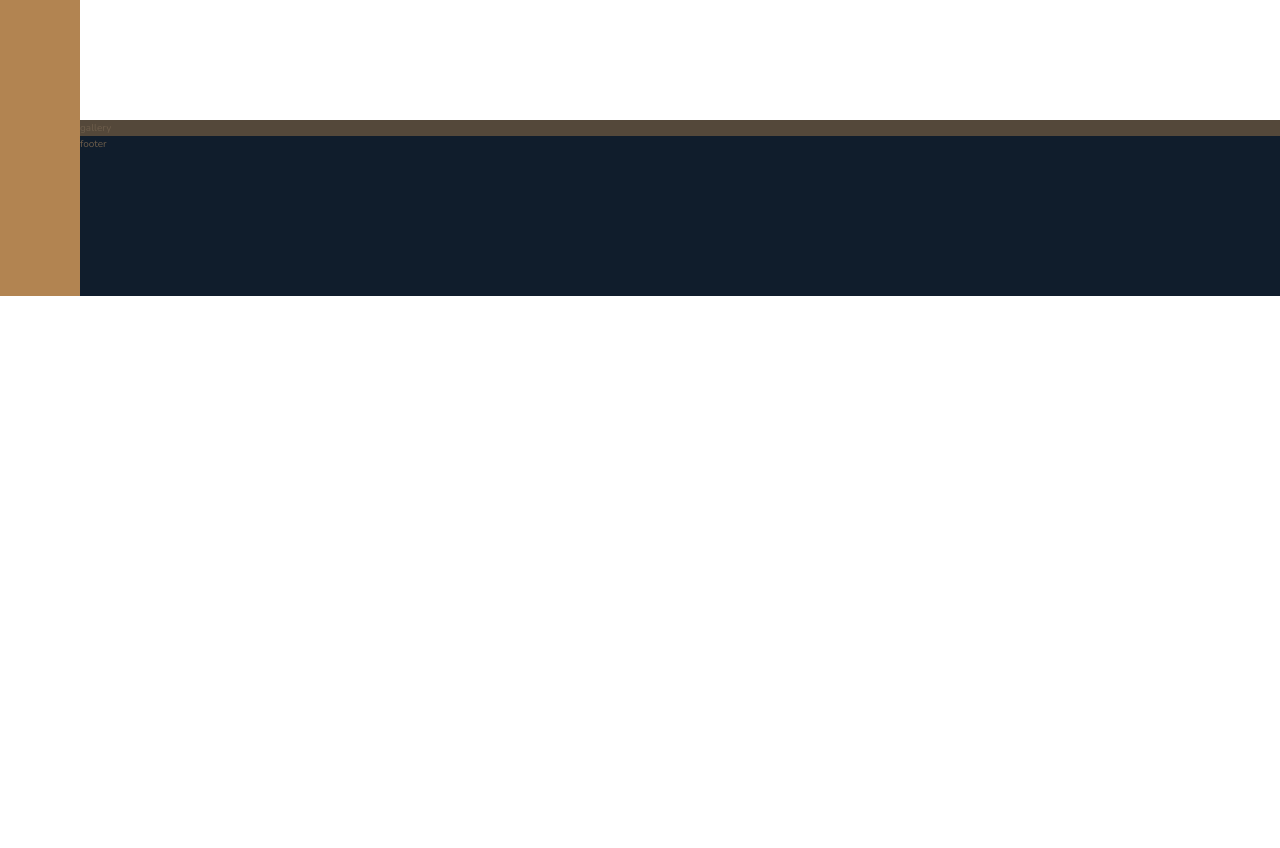
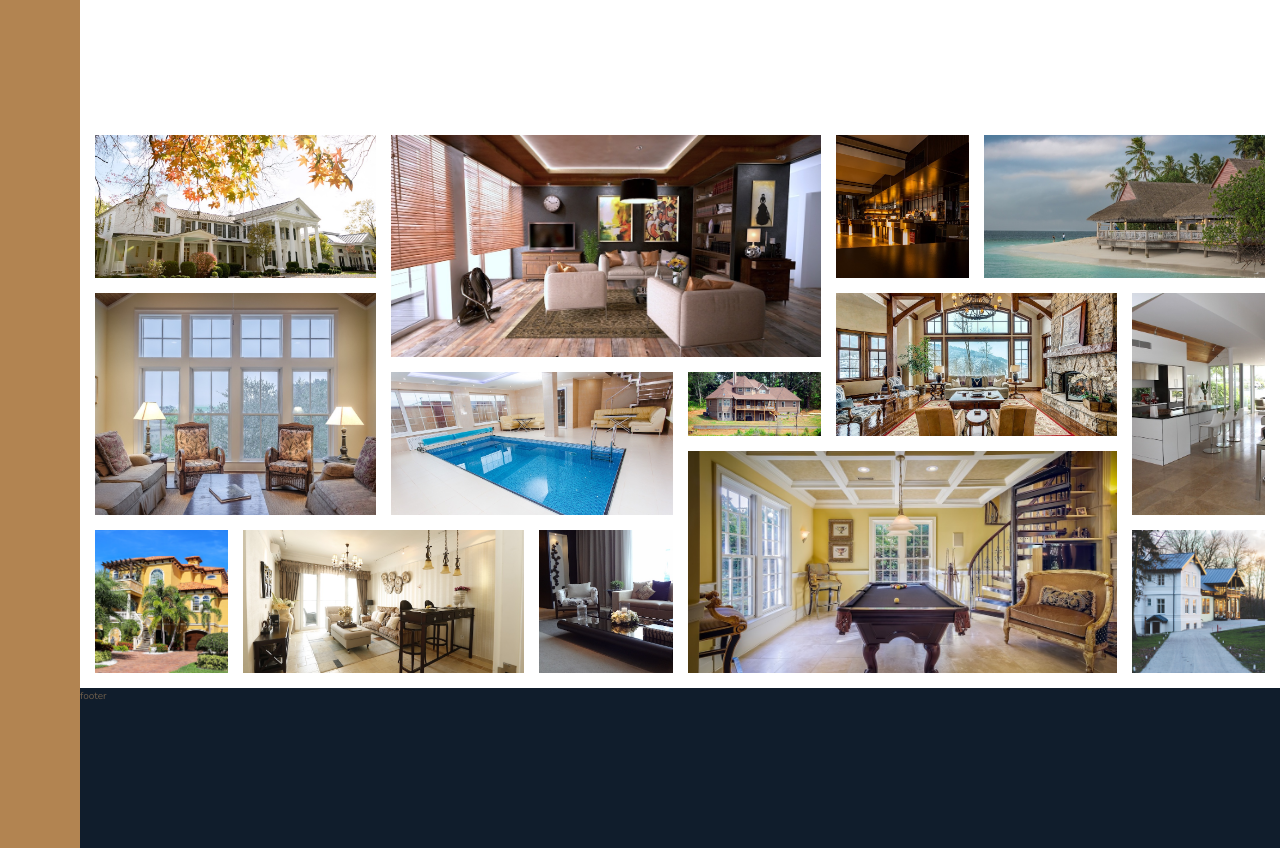
Before and after one commit to UlaKrawczyk/nexter, a website: page src/content/index.html in a window 1280 px wide. Shown: the part 3020-3868 px from the top of the page. Before the commit the page ends 3316 px from the top, so only its background shows below. Drawn offline with nearby package versions, Linux system fonts and the light colour scheme; files that its build step writes are made by us from their sources; files whose address does not match are found by name.

Commit message:
feat: styling gallery

```diff
--- a/src/content/index.html
+++ b/src/content/index.html
@@ -288,7 +288,51 @@
 
     </section>
 
-    <section class="gallery">gallery</section>
+    <section class="gallery">
+        <figure class="gallery__item gallery__item--1">
+            <img src="assets/img/gal-1.jpeg" alt="image 1" class="gallery__img">
+        </figure>
+        <figure class="gallery__item gallery__item--2">
+            <img src="assets/img/gal-2.jpeg" alt="image 2" class="gallery__img">
+        </figure>
+        <figure class="gallery__item gallery__item--3">
+            <img src="assets/img/gal-3.jpeg" alt="image 3" class="gallery__img">
+        </figure>
+        <figure class="gallery__item gallery__item--4">
+            <img src="assets/img/gal-4.jpeg" alt="image 4" class="gallery__img">
+        </figure>
+        <figure class="gallery__item gallery__item--5">
+            <img src="assets/img/gal-5.jpeg" alt="image 5" class="gallery__img">
+        </figure>
+        <figure class="gallery__item gallery__item--6">
+            <img src="assets/img/gal-6.jpeg" alt="image 6" class="gallery__img">
+        </figure>
+        <figure class="gallery__item gallery__item--7">
+            <img src="assets/img/gal-7.jpeg" alt="image 7" class="gallery__img">
+        </figure>
+        <figure class="gallery__item gallery__item--8">
+            <img src="assets/img/gal-8.jpeg" alt="image 8" class="gallery__img">
+        </figure>
+        <figure class="gallery__item gallery__item--9">
+            <img src="assets/img/gal-9.jpeg" alt="image 9" class="gallery__img">
+        </figure>
+        <figure class="gallery__item gallery__item--10">
+            <img src="assets/img/gal-10.jpeg" alt="image 10" class="gallery__img">
+        </figure>
+        <figure class="gallery__item gallery__item--11">
+            <img src="assets/img/gal-11.jpeg" alt="image 11" class="gallery__img">
+        </figure>
+        <figure class="gallery__item gallery__item--12">
+            <img src="assets/img/gal-12.jpeg" alt="image 12" class="gallery__img gallery__img--12">
+        </figure>
+        <figure class="gallery__item gallery__item--13">
+            <img src="assets/img/gal-13.jpeg" alt="image 13" class="gallery__img">
+        </figure>
+        <figure class="gallery__item gallery__item--14">
+            <img src="assets/img/gal-14.jpeg" alt="image 14" class="gallery__img">
+        </figure>
+
+    </section>
 
     <footer class="footer">footer</footer>
 </body>
--- a/src/scss/_gallery.scss
+++ b/src/scss/_gallery.scss
@@ -1,4 +1,79 @@
 .gallery {
-  background-color: $color-grey-dark-1;
   grid-column: full-start / full-end;
+
+  display: grid;
+  grid-template-columns: repeat(8, 1fr);
+  grid-template-rows: repeat(7, 5vw);
+  grid-gap: 1.5rem;
+  padding: 1.5rem;
+
+  &__item {
+    &--1 {
+      grid-row: 1 / span 2;
+      grid-column: 1 / span 2;
+    }
+    &--2 {
+      grid-row: 1 / span 3;
+      grid-column: 3 / span 3;
+    }
+    &--3 {
+      grid-row: 1 / span 2;
+      grid-column: 6 / span 1;
+    }
+    &--4 {
+      grid-row: 1 / span 2;
+      grid-column: 7 / span 2;
+    }
+    &--5 {
+      grid-row: 3 / span 3;
+      grid-column: 1 / span 2;
+    }
+    &--6 {
+      grid-row: 4 / span 2;
+      grid-column: 3 / span 2;
+    }
+    &--7 {
+      grid-row: 4 / span 1;
+      grid-column: 5 / span 1;
+    }
+    &--8 {
+      grid-row: 3 / span 2;
+      grid-column: 6 / span 2;
+    }
+    &--9 {
+      grid-row: 3 / span 3;
+      grid-column: 8 / span 1;
+    }
+    &--10 {
+      grid-row: 6 / span 2;
+      grid-column: 1 / span 1;
+    }
+    &--11 {
+      grid-row: 6 / span 2;
+      grid-column: 2 / span 2;
+    }
+    &--12 {
+      grid-row: 6 / span 2;
+      grid-column: 4 / span 1;
+    }
+    &--13 {
+      grid-row: 5 / span 3;
+      grid-column: 5 / span 3;
+    }
+    &--14 {
+      grid-row: 6 / span 2;
+      grid-column: 8 / span 1;
+    }
+  }
+
+  &__img {
+    display: block;
+    width: 100%;
+    height: 100%;
+    object-fit: cover;
+
+    &--12 {
+      object-position: 30%;
+    }
+  }
 }
```
